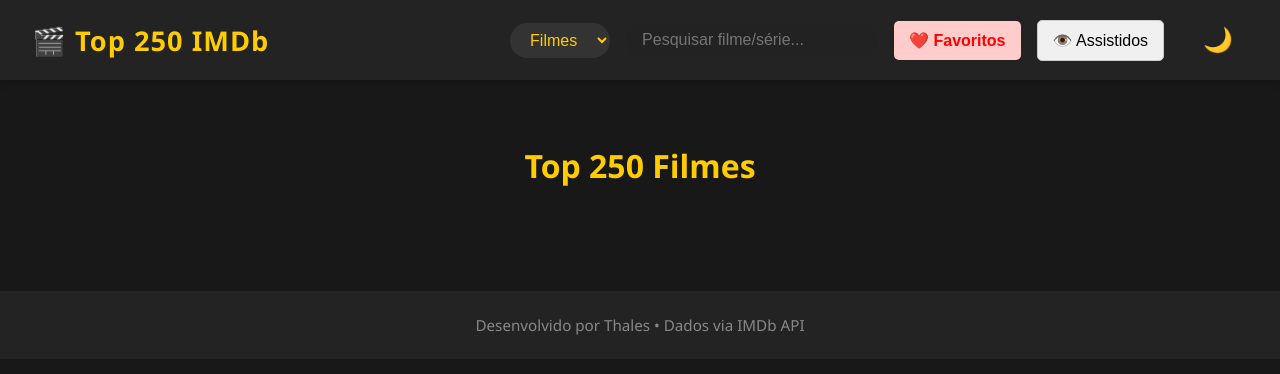
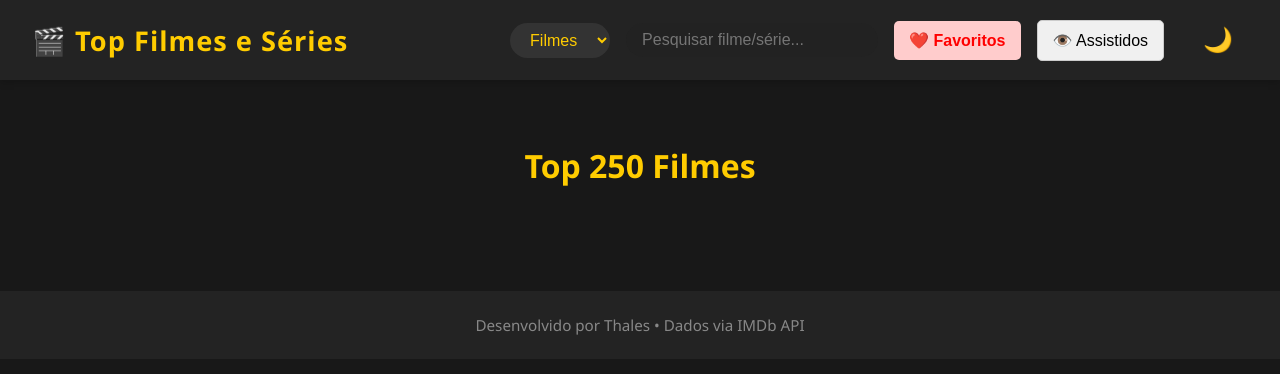
Before and after one commit to Tha77Les/top-seriesefilmes, a website: page public/index.html in a window 1280 px wide. Drawn offline with Linux system fonts and the light colour scheme; no server answers.

Commit message:
site final

```diff
--- a/public/index.html
+++ b/public/index.html
@@ -3,12 +3,12 @@
 <head>
     <meta charset="UTF-8">
     <meta name="viewport" content="width=device-width, initial-scale=1.0">
-    <title>IMDb Top 250</title>
+    <title>Top Filmes e Séries</title>
     <link rel="stylesheet" href="styles.css">
 </head>
 <body>
     <nav class="navbar">
-        <div class="logo">🎬 Top 250 IMDb</div>
+        <div class="logo">🎬 Top Filmes e Séries</div>
         <div class="controls">
             <select id="content-select" class="select">
                 <option value="movies">Filmes</option>
```
